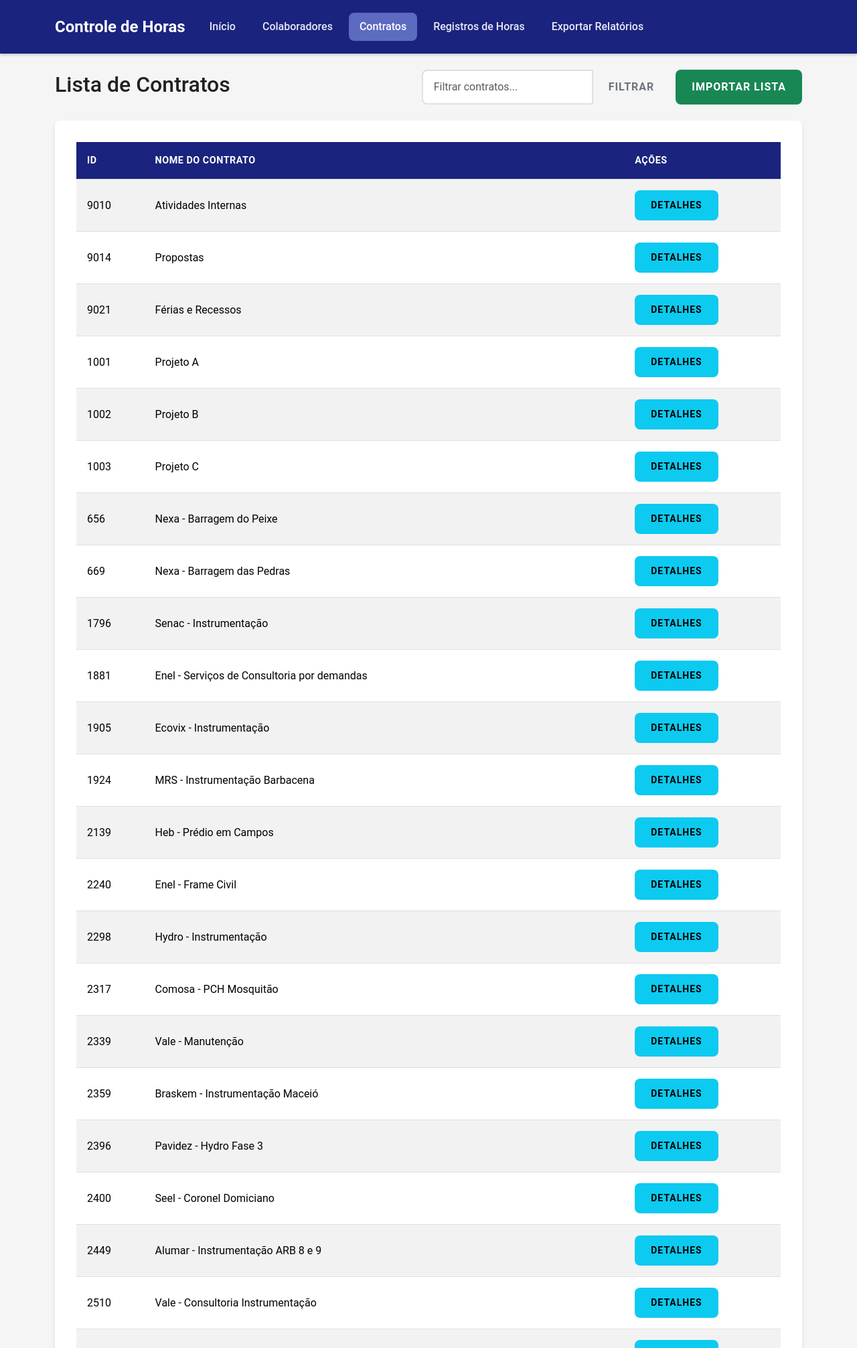
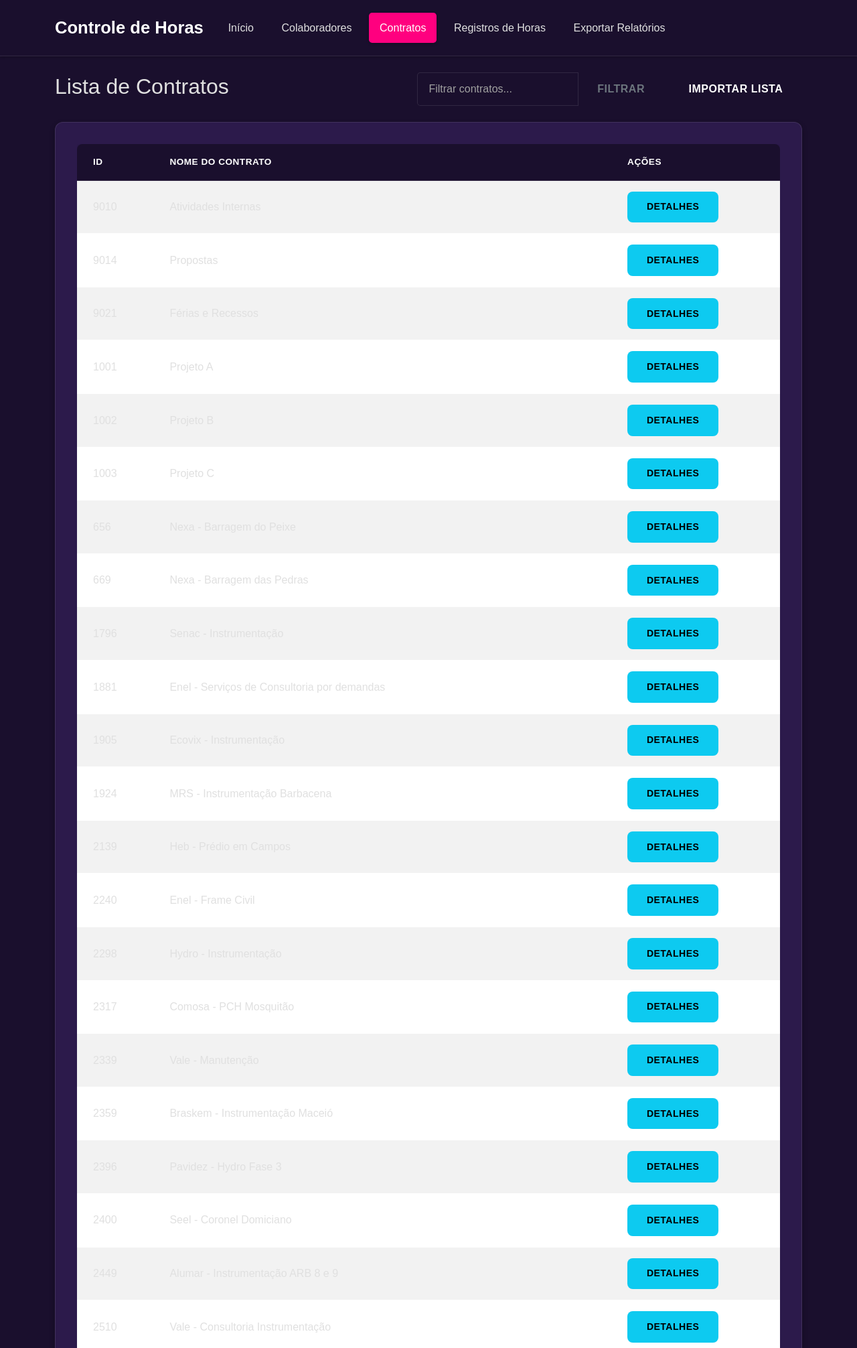
Before and after one commit to MarlonPasseri/App-Time-Sheet, a Flask app: page /projetos/ in a window 1280 px wide. Shown: the top 2012 px of the page at 67% size. Run offline with Flask 3, Linux system fonts and the light colour scheme; the visitor is signed in with stand-in values (Sample User, id 1).

Commit message:
feat: Replicar estilo visual Digimax no CSS

```diff
--- a/src/static/css/style.css
+++ b/src/static/css/style.css
@@ -1,196 +1,322 @@
 /* Estilos personalizados para o Sistema de Controle de Horas
-   Versão 3.0 - Design Moderno */
+   Versão 4.0 - Design Digimax */
 
 :root {
-  --primary-color: #1a237e;
-  --secondary-color: #5c6bc0;
-  --accent-color: #ffab40;
-  --light-bg: #f5f5f5;
-  --dark-text: #212121;
-  --light-text: #ffffff;
-  --danger-color: #d32f2f;
-  --warning-color: #ffa000;
-  --info-color: #1976d2;
-  --success-color: #388e3c;
-  --border-radius: 0.5rem;
-  --box-shadow: 0 4px 6px rgba(0, 0, 0, 0.1);
-  --transition: all 0.3s ease-in-out;
+  --primary-dark: #1a0f2d; /* Fundo principal escuro */
+  --secondary-dark: #2c1a4b; /* Elementos de fundo secundários */
+  --accent-pink: #ff007f; /* Cor de destaque rosa/magenta */
+  --accent-orange: #ff8c00; /* Cor de destaque laranja */
+  --text-light: #e0e0e0; /* Texto claro */
+  --text-dark: #ffffff; /* Texto muito claro para contraste */
+  --text-muted: #a0a0a0; /* Texto secundário */
+  --border-color: rgba(255, 255, 255, 0.1);
+  --border-radius-sm: 0.3rem;
+  --border-radius-md: 0.5rem;
+  --border-radius-lg: 0.75rem;
+  --box-shadow-sm: 0 2px 4px rgba(0, 0, 0, 0.2);
+  --box-shadow-md: 0 4px 8px rgba(0, 0, 0, 0.3);
+  --transition-ease: all 0.3s ease-in-out;
 }
 
 body {
-  font-family: 'Roboto', sans-serif;
-  color: var(--dark-text);
-  background-color: var(--light-bg);
+  font-family: 'Poppins', sans-serif; /* Ou 'Inter', 'Montserrat' */
+  color: var(--text-light);
+  background-color: var(--primary-dark);
   line-height: 1.6;
+  margin: 0;
+  padding: 0;
+}
+
+.container-fluid {
+  padding-left: 15px;
+  padding-right: 15px;
 }
 
 /* Navbar */
 .navbar {
-  background: var(--primary-color) !important;
-  box-shadow: 0 2px 4px rgba(0, 0, 0, 0.2);
+  background-color: var(--primary-dark) !important;
+  box-shadow: var(--box-shadow-sm);
   padding: 1rem 1.5rem;
+  border-bottom: 1px solid var(--border-color);
 }
 
 .navbar-brand {
   font-weight: 700;
-  font-size: 1.5rem;
+  font-size: 1.6rem;
+  color: var(--text-dark) !important;
 }
 
 .navbar-dark .navbar-nav .nav-link {
-  color: rgba(255, 255, 255, 0.9);
+  color: var(--text-light);
   font-weight: 500;
-  padding: 0.5rem 1rem;
-  transition: var(--transition);
-  border-radius: var(--border-radius);
-  margin: 0 0.25rem;
+  padding: 0.6rem 1rem;
+  transition: var(--transition-ease);
+  border-radius: var(--border-radius-sm);
+  margin: 0 0.3rem;
 }
 
-.navbar-dark .navbar-nav .nav-link:hover, .navbar-dark .navbar-nav .nav-link.active {
-  color: var(--light-text);
-  background-color: var(--secondary-color);
+.navbar-dark .navbar-nav .nav-link:hover {
+  color: var(--text-dark);
+  background-color: var(--secondary-dark);
+}
+
+.navbar-dark .navbar-nav .nav-link.active {
+  color: var(--text-dark);
+  background-color: var(--accent-pink);
+  box-shadow: var(--box-shadow-sm);
+}
+
+/* Main Content Area */
+.main-content {
+  padding-top: 2rem;
+  padding-bottom: 2rem;
 }
 
 /* Cards */
 .card {
-  border: none;
-  border-radius: var(--border-radius);
-  box-shadow: var(--box-shadow);
-  transition: var(--transition);
+  background-color: var(--secondary-dark);
+  border: 1px solid var(--border-color);
+  border-radius: var(--border-radius-lg);
+  box-shadow: var(--box-shadow-md);
+  transition: var(--transition-ease);
   margin-bottom: 2rem;
+  overflow: hidden;
 }
 
 .card:hover {
   transform: translateY(-5px);
-  box-shadow: 0 8px 12px rgba(0, 0, 0, 0.15);
+  box-shadow: 0 6px 12px rgba(0, 0, 0, 0.4);
 }
 
 .card-header {
-  background-color: var(--primary-color);
-  color: var(--light-text);
-  border-bottom: none;
+  background-color: var(--secondary-dark);
+  color: var(--text-dark);
+  border-bottom: 1px solid var(--border-color);
   padding: 1.25rem 1.5rem;
-  font-weight: 500;
-  border-top-left-radius: var(--border-radius);
-  border-top-right-radius: var(--border-radius);
+  font-weight: 600;
+  font-size: 1.2rem;
 }
 
 .card-body {
   padding: 2rem;
+  color: var(--text-light);
 }
 
 /* Botões */
 .btn {
-  font-weight: 700;
-  padding: 0.75rem 1.5rem;
-  border-radius: var(--border-radius);
-  transition: var(--transition);
+  font-weight: 600;
+  padding: 0.8rem 1.8rem;
+  border-radius: var(--border-radius-md);
+  transition: var(--transition-ease);
   text-transform: uppercase;
-  letter-spacing: 1px;
+  letter-spacing: 0.5px;
   border: none;
+  cursor: pointer;
 }
 
 .btn-primary {
-  background-color: var(--secondary-color);
-  color: var(--light-text);
+  background: linear-gradient(45deg, var(--accent-pink), var(--accent-orange));
+  color: var(--text-dark);
 }
 
 .btn-primary:hover {
-  background-color: var(--accent-color);
-  color: var(--dark-text);
+  opacity: 0.9;
   transform: translateY(-2px);
-  box-shadow: 0 4px 8px rgba(0, 0, 0, 0.2);
+  box-shadow: 0 4px 10px rgba(255, 140, 0, 0.4);
+}
+
+.btn-secondary {
+  background-color: var(--text-muted);
+  color: var(--text-dark);
+}
+
+.btn-secondary:hover {
+  background-color: #808080;
+  transform: translateY(-2px);
+}
+
+.btn-success {
+  background-color: var(--success-color);
+  color: var(--text-dark);
+}
+
+.btn-success:hover {
+  background-color: #2e7d32;
+  transform: translateY(-2px);
+}
+
+.btn-danger {
+  background-color: var(--danger-color);
+  color: var(--text-dark);
+}
+
+.btn-danger:hover {
+  background-color: #c62828;
+  transform: translateY(-2px);
 }
 
 /* Formulários */
 .form-control, .form-select {
-  border: 2px solid #e0e0e0;
-  border-radius: var(--border-radius);
+  background-color: var(--primary-dark);
+  border: 1px solid var(--border-color);
+  border-radius: var(--border-radius-sm);
   padding: 0.75rem 1rem;
-  transition: var(--transition);
+  color: var(--text-light);
+  transition: var(--transition-ease);
+}
+
+.form-control::placeholder {
+  color: var(--text-muted);
 }
 
 .form-control:focus, .form-select:focus {
-  border-color: var(--secondary-color);
-  box-shadow: 0 0 0 0.25rem rgba(92, 107, 192, 0.25);
+  border-color: var(--accent-pink);
+  box-shadow: 0 0 0 0.25rem rgba(255, 0, 127, 0.25);
+  background-color: var(--secondary-dark);
 }
 
 .form-label {
-  font-weight: 700;
+  font-weight: 600;
   margin-bottom: 0.5rem;
-  color: var(--dark-text);
+  color: var(--text-dark);
 }
 
 /* Tabelas */
 .table {
   width: 100%;
-  border-collapse: collapse;
+  border-collapse: separate;
+  border-spacing: 0;
+  border-radius: var(--border-radius-md);
+  overflow: hidden;
+  box-shadow: var(--box-shadow-md);
+  background-color: var(--secondary-dark);
 }
 
 .table thead th {
-  background-color: var(--primary-color);
-  color: var(--light-text);
+  background-color: var(--primary-dark);
+  color: var(--text-dark);
   font-weight: 700;
   text-transform: uppercase;
-  font-size: 0.9rem;
+  font-size: 0.85rem;
   letter-spacing: 0.5px;
-  padding: 1rem;
+  padding: 1rem 1.5rem;
   text-align: left;
+  border-bottom: 1px solid var(--border-color);
 }
 
 .table tbody tr {
-  border-bottom: 1px solid #e0e0e0;
+  border-bottom: 1px solid var(--border-color);
+}
+
+.table tbody tr:last-child {
+  border-bottom: none;
 }
 
 .table tbody tr:nth-child(even) {
-  background-color: #f9f9f9;
+  background-color: rgba(0, 0, 0, 0.1);
 }
 
 .table tbody tr:hover {
-  background-color: rgba(92, 107, 192, 0.1);
+  background-color: rgba(255, 0, 127, 0.1);
 }
 
 .table td {
-  padding: 1rem;
+  padding: 1rem 1.5rem;
   vertical-align: middle;
+  color: var(--text-light);
 }
 
 /* Alertas */
 .alert {
   border-left: 5px solid;
-  border-radius: var(--border-radius);
+  border-radius: var(--border-radius-md);
   padding: 1.25rem 1.5rem;
   margin-bottom: 1.5rem;
-  box-shadow: var(--box-shadow);
+  box-shadow: var(--box-shadow-sm);
+  color: var(--text-dark);
 }
 
 .alert-success {
   border-color: var(--success-color);
-  background-color: #e8f5e9;
-  color: #1b5e20;
+  background-color: rgba(56, 142, 60, 0.2);
 }
 
 .alert-danger {
   border-color: var(--danger-color);
-  background-color: #ffebee;
-  color: #b71c1c;
+  background-color: rgba(211, 47, 47, 0.2);
 }
 
 .alert-warning {
   border-color: var(--warning-color);
-  background-color: #fff8e1;
-  color: #f57f17;
+  background-color: rgba(255, 160, 0, 0.2);
 }
 
 .alert-info {
   border-color: var(--info-color);
-  background-color: #e3f2fd;
-  color: #0d47a1;
+  background-color: rgba(25, 118, 210, 0.2);
 }
 
 /* Footer */
 footer {
-  background-color: var(--primary-color);
-  color: var(--light-text);
-  padding: 2rem 0;
+  background-color: var(--primary-dark);
+  color: var(--text-muted);
+  padding: 3rem 0;
   margin-top: 3rem;
+  border-top: 1px solid var(--border-color);
 }
+
+footer a {
+  color: var(--text-light);
+  text-decoration: none;
+  transition: var(--transition-ease);
+}
+
+footer a:hover {
+  color: var(--accent-pink);
+}
+
+footer .social-icons a {
+  font-size: 1.5rem;
+  margin-right: 1rem;
+}
+
+footer .social-icons a:last-child {
+  margin-right: 0;
+}
+
+/* Utilitários */
+.text-accent-pink {
+  color: var(--accent-pink) !important;
+}
+
+.text-accent-orange {
+  color: var(--accent-orange) !important;
+}
+
+.bg-secondary-dark {
+  background-color: var(--secondary-dark) !important;
+}
+
+.border-accent-pink {
+  border-color: var(--accent-pink) !important;
+}
+
+/* Responsividade */
+@media (max-width: 768px) {
+  .card-body {
+    padding: 1.5rem;
+  }
+
+  .table thead th, .table tbody td {
+    padding: 0.8rem 1rem;
+  }
+
+  .btn {
+    padding: 0.6rem 1.2rem;
+    font-size: 0.9rem;
+  }
+
+  .navbar-brand {
+    font-size: 1.4rem;
+  }
+}
```
